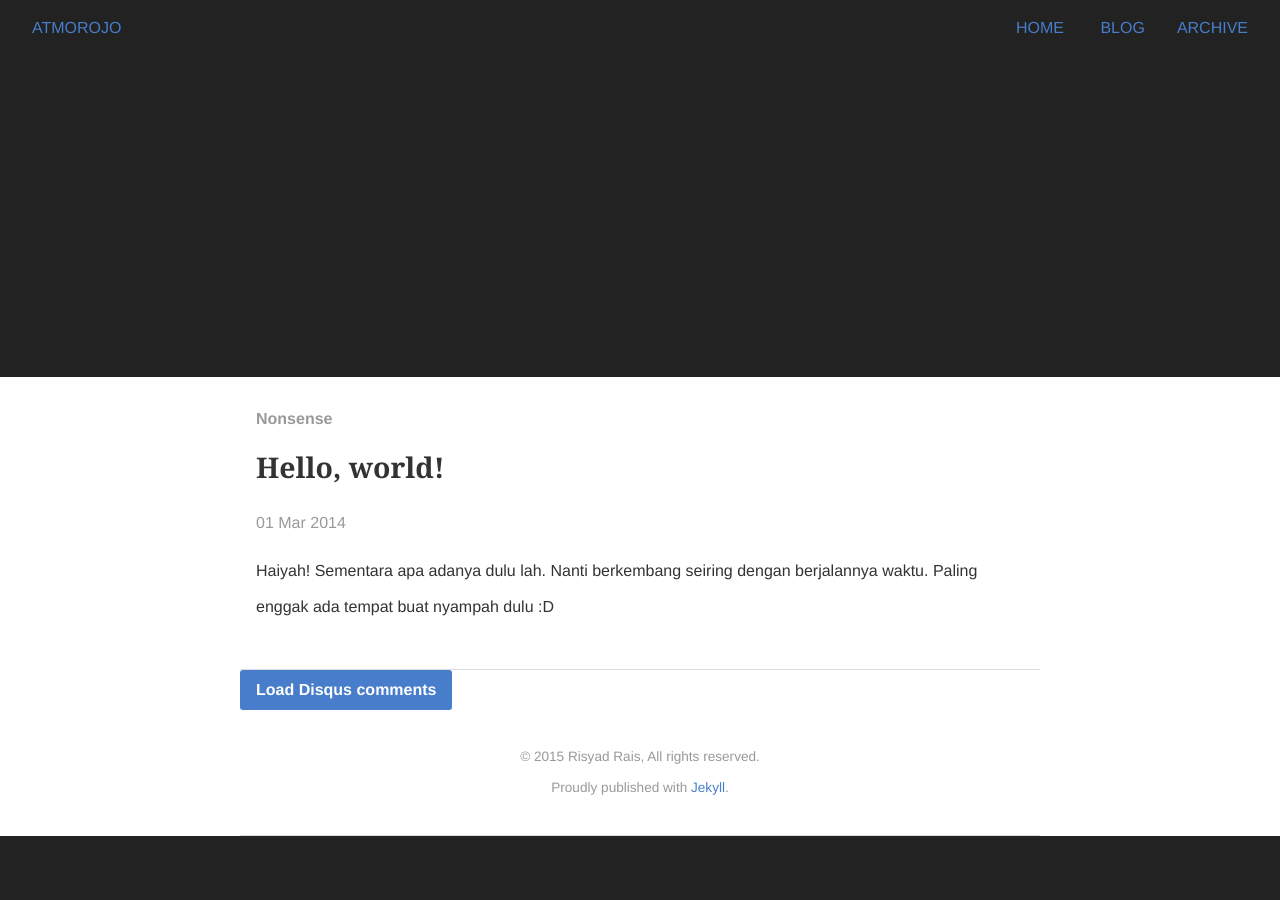
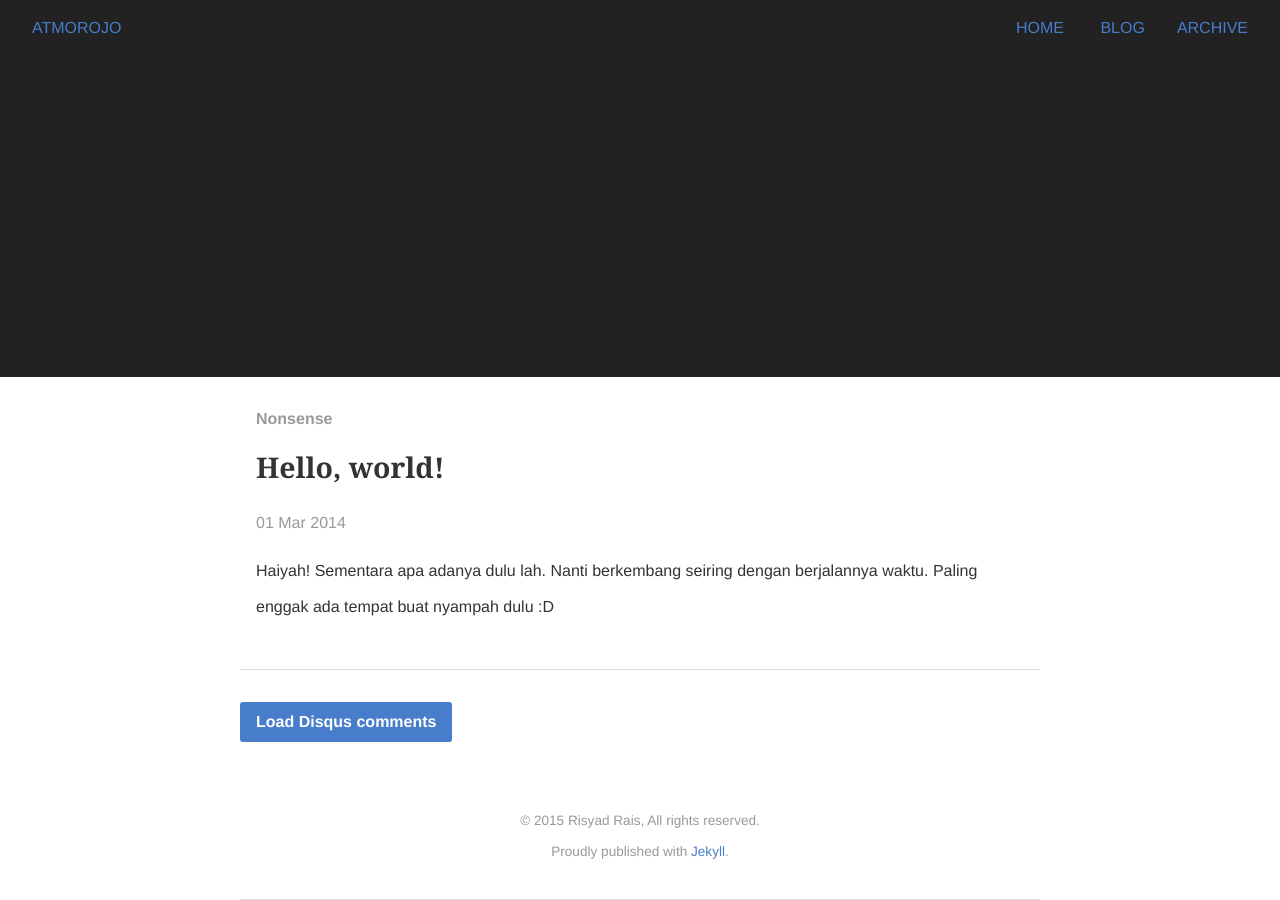
Before and after one commit to atmorojo/atmorojo.github.io, a Jekyll site: the page built from _posts/2014-03-01-Hello.md, in a window 1280 px wide and 900 px high, scrolled down 523 px. Built offline with Jekyll 4.4.1, drawn with Linux system fonts in a browser that asks for light colours; Markdown is read by kramdown in place of the engine named in the settings; before the commit the page ends 1359 px from its top, so only the background shows below that.

Commit message:
fix comments

```diff
--- a/_layouts/post.html
+++ b/_layouts/post.html
@@ -14,6 +14,6 @@
     </article>
 
     <button class="show-comments">Load Disqus comments</button>
-    <div class="disqus_thread"></div>
+    <div id="disqus_thread"></div>
 
 </div>
--- a/_sass/Elements/_posts.scss
+++ b/_sass/Elements/_posts.scss
@@ -16,3 +16,7 @@
     font-family: $helvetica;
     text-transform: capitalize;
 }
+
+.show-comments {
+    margin: 2em auto;
+}
--- a/js/disqus.js
+++ b/js/disqus.js
@@ -3,7 +3,7 @@
     $('.show-comments').on('click', function(){
         var disqus_shortname = 'atmorojo'; // Replace this value with *your* username.
 
-        var dsq = document.createElement('script'); dsq.type = 'text/javascript'; dsq.async = true;
+        var dsq = document.createElement('script'); dsq.type = 'text/javascript'; dsq.async = false;
         dsq.src = '//' + disqus_shortname + '.disqus.com/embed.js';
         (document.getElementsByTagName('head')[0] || document.getElementsByTagName('body')[0]).appendChild(dsq);
         $(this).fadeOut();
```
